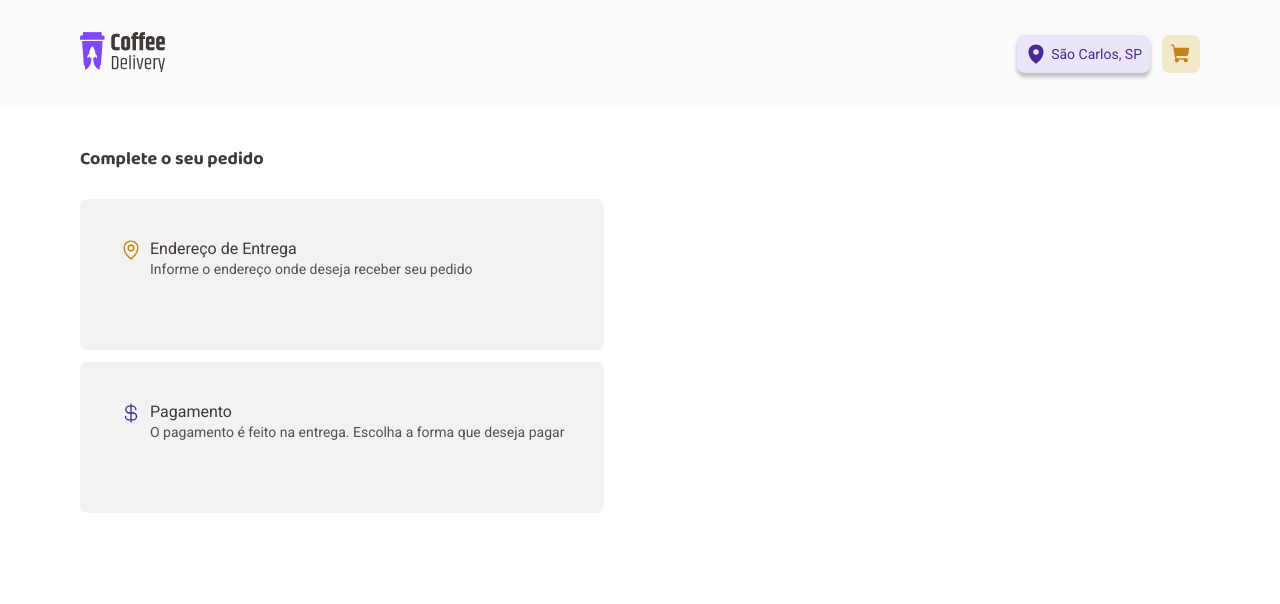
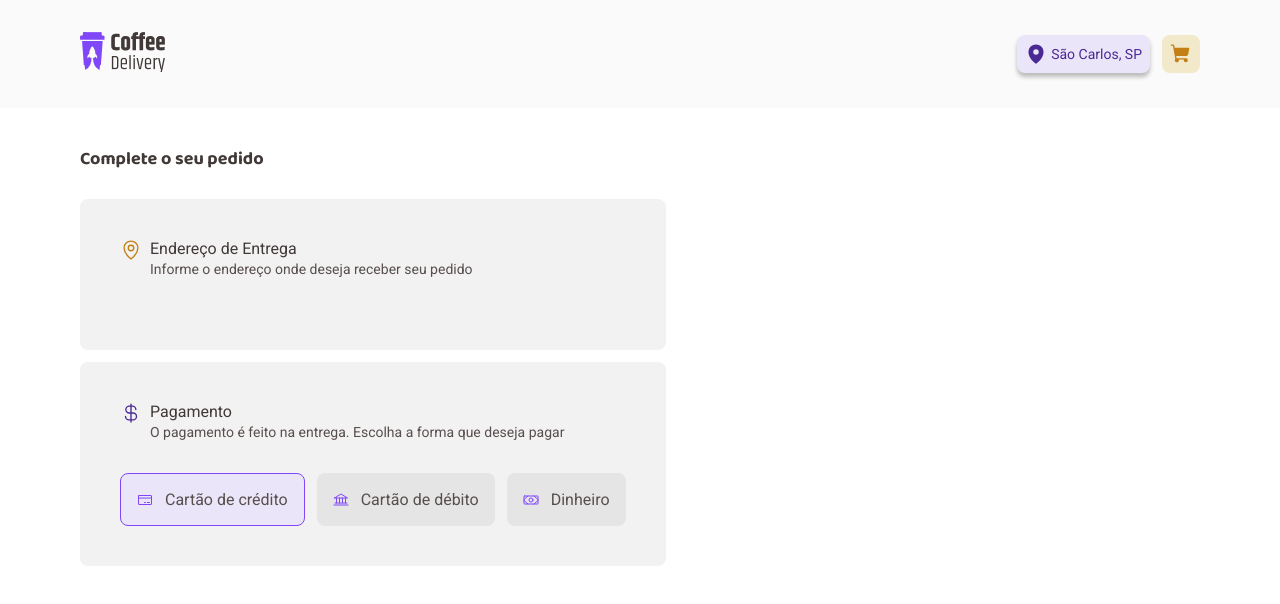
Before and after one commit to kevinrf100/challenge-ignite-reactjs-coffee-delivery, a React (Vite) app: page /checkout in a window 1280 px wide. Shown: the top 604 px of the page. Built offline with nearby package versions, Linux system fonts and the light colour scheme.

Commit message:
Creating payment buttons

```diff
--- a/src/pages/checkout/components/additionalInformationsForm/PaymentOptionForm/index.tsx
+++ b/src/pages/checkout/components/additionalInformationsForm/PaymentOptionForm/index.tsx
@@ -1,6 +1,10 @@
-import { CurrencyDollar } from "phosphor-react";
+import { CurrencyDollar, CreditCard, Bank, Money } from "phosphor-react";
 import HeaderForm from "../HeaderForm";
-import { PaymentOptionFormContainer } from "./styles";
+import {
+  PaymentButton,
+  PaymentOptionContainer,
+  PaymentOptionFormContainer,
+} from "./styles";
 import { useTheme } from "styled-components";
 
 export default function PaymentOptionForm() {
@@ -13,6 +17,20 @@ export default function PaymentOptionForm() {
         title="Pagamento"
         description="O pagamento é feito na entrega. Escolha a forma que deseja pagar"
       />
+      <PaymentOptionContainer>
+        <PaymentButton className={"selected"}>
+          <CreditCard color={theme["purple-500"]} />
+          Cartão de crédito
+        </PaymentButton>
+        <PaymentButton>
+          <Bank color={theme["purple-500"]} />
+          Cartão de débito
+        </PaymentButton>
+        <PaymentButton>
+          <Money color={theme["purple-500"]} />
+          Dinheiro
+        </PaymentButton>
+      </PaymentOptionContainer>
     </PaymentOptionFormContainer>
   );
 }
--- a/src/pages/checkout/components/additionalInformationsForm/PaymentOptionForm/styles.ts
+++ b/src/pages/checkout/components/additionalInformationsForm/PaymentOptionForm/styles.ts
@@ -2,3 +2,33 @@ import styled from "styled-components";
 import { BasicFormContainer } from "../styles";
 
 export const PaymentOptionFormContainer = styled(BasicFormContainer)``;
+
+export const PaymentOptionContainer = styled.div`
+  display: flex;
+
+  gap: 0.75rem;
+`;
+
+export const PaymentButton = styled.button`
+  display: flex;
+  align-items: center;
+
+  border-radius: 8px;
+  border: none;
+
+  background: ${(props) => props.theme["white-900"]};
+  color: ${(props) => props.theme["black-500"]};
+
+  padding: 1rem;
+
+  gap: 0.75rem;
+
+  &:hover {
+    background: ${(props) => props.theme["black-100"]};
+  }
+
+  &.selected {
+    background: ${(props) => props.theme["purple-100"]};
+    border: 1px solid ${(props) => props.theme["purple-500"]};
+  }
+`;
```
